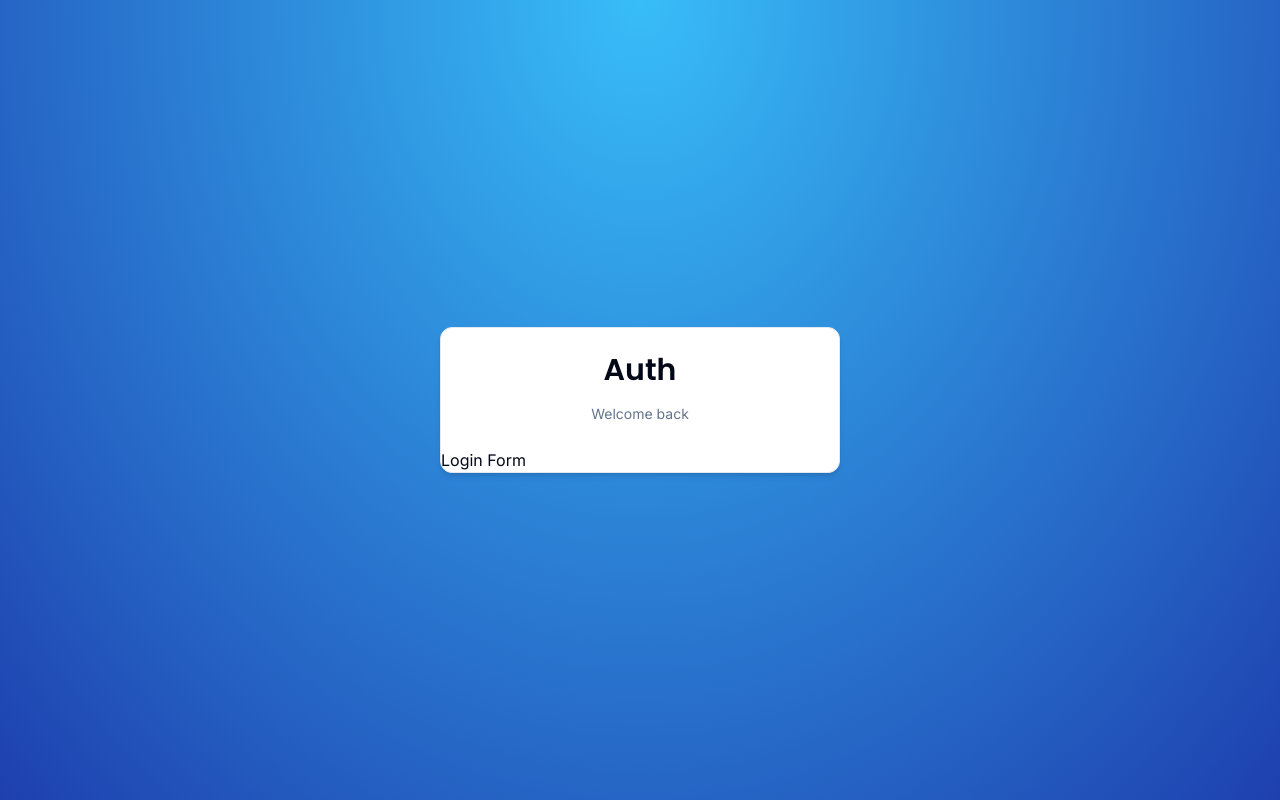
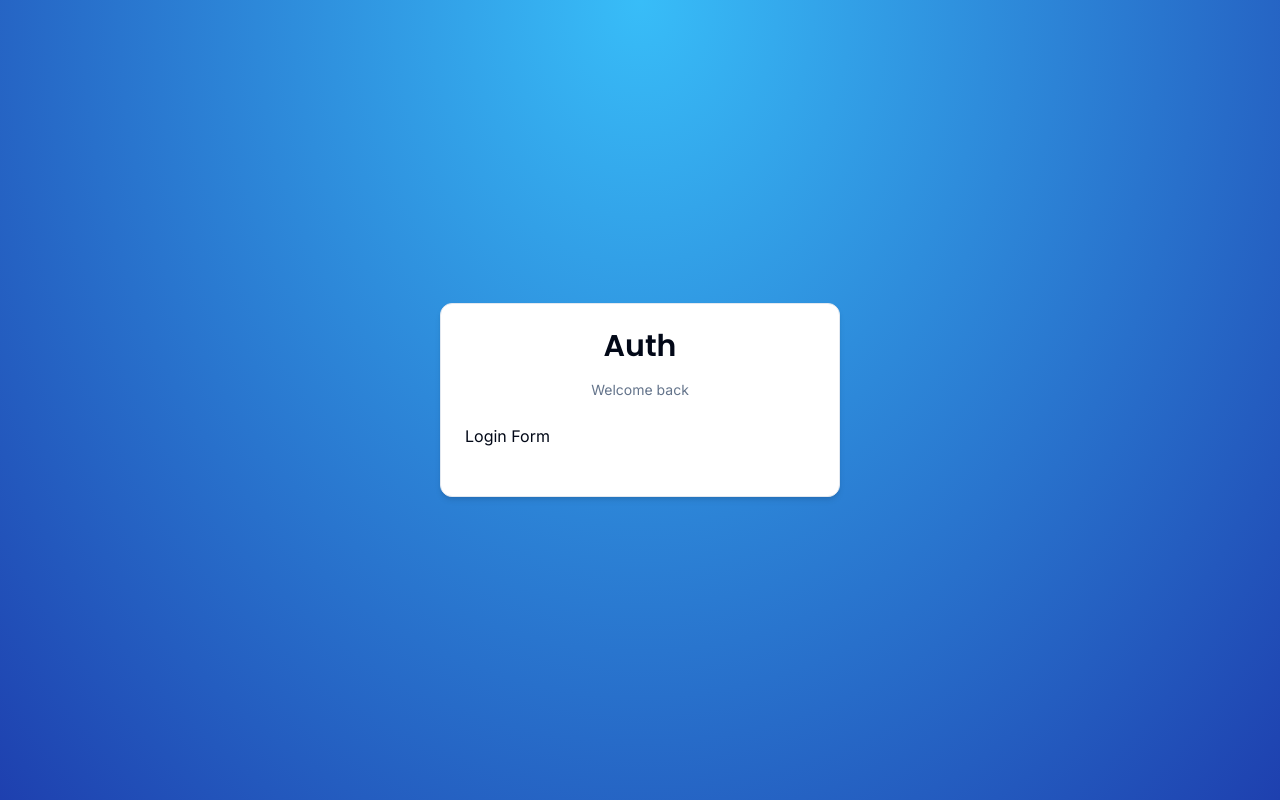
Before and after one commit to mike-shields-dev/next-auth-v5-tut, a Next.js app: page /login in a window 1280 px wide. Built offline with nearby package versions, Linux system fonts and the light colour scheme.

Commit message:
chore: Wrap CardWrapper children in CardContent component

```diff
--- a/src/components/auth/card-wrapper.tsx
+++ b/src/components/auth/card-wrapper.tsx
@@ -26,7 +26,8 @@ export default function CardWrapper({
       <CardHeader>
         <Header label={headerLabel} />
       </CardHeader>
-      {children}
+      <CardContent>{children}</CardContent>
+      <CardFooter></CardFooter>
     </Card>
   );
 }
```
